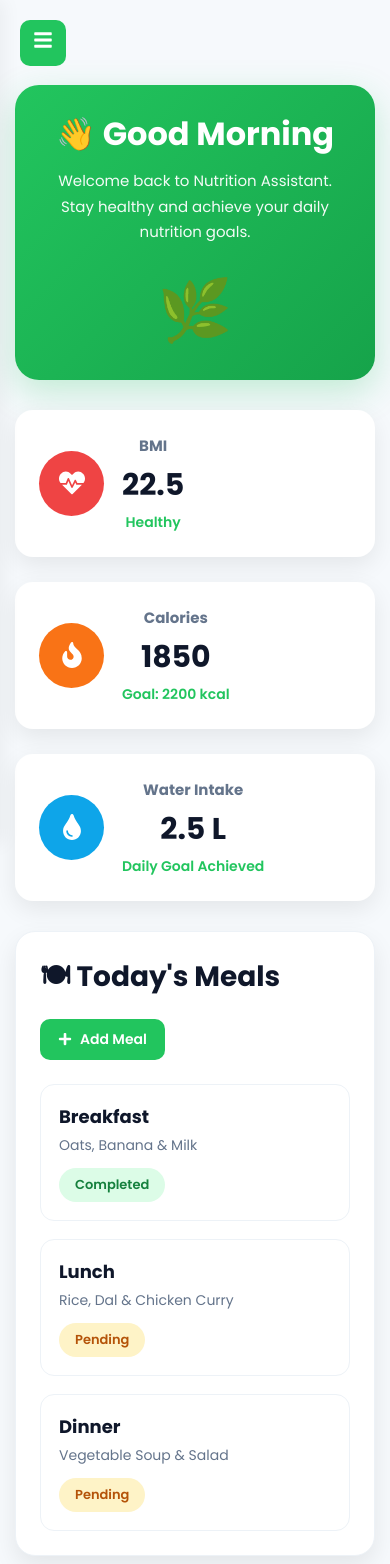
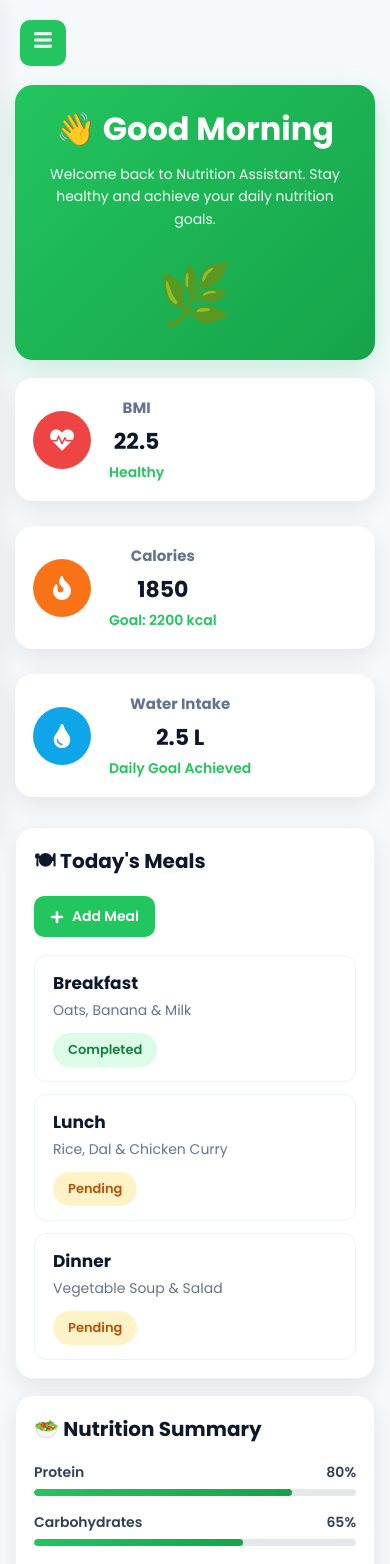
Before and after one commit to Neha-vundavilli2710/my-mern-project, a React (Vite) app in the folder client/: page /dashboard in a window 390 px wide. Shown: the top 1564 px of the page. Built offline with nearby package versions, Linux system fonts and the light colour scheme.

Commit message:
Refactor CSS styles for Dashboard components; improve layout and responsiveness

```diff
--- a/client/src/components/Dashboard/MealCard.css
+++ b/client/src/components/Dashboard/MealCard.css
@@ -1,34 +1,34 @@
 .meal-card{
     background:#ffffff;
-    border-radius:18px;
-    padding:24px;
-    box-shadow:0 10px 30px rgba(0,0,0,.08);
+    border-radius:16px;
+    padding:18px;
+    box-shadow:0 8px 22px rgba(0,0,0,.08);
     border:1px solid #edf2f7;
 }
 
-.meal-header {
-    display: flex;
-    justify-content: space-between;
-    align-items: center;
-    margin-bottom: 24px;
+.meal-header{
+    display:flex;
+    justify-content:space-between;
+    align-items:center;
+    margin-bottom:18px;
 }
 
-.meal-header h2 {
-    font-size: 28px;
-    font-weight: 700;
-    color: #0f172a;
-    margin: 0;
+.meal-header h2{
+    font-size:20px;
+    font-weight:700;
+    color:#0f172a;
+    margin:0;
 }
 
 .add-meal-btn{
     display:flex;
     align-items:center;
     gap:8px;
-    padding:10px 18px;
+    padding:10px 16px;
     border:none;
     border-radius:10px;
     background:#22c55e;
-    color:white;
+    color:#fff;
     font-size:14px;
     font-weight:600;
     cursor:pointer;
@@ -42,16 +42,16 @@
 .meal-list{
     display:flex;
     flex-direction:column;
-    gap:18px;
+    gap:12px;
 }
 
 .meal-item{
     display:flex;
     justify-content:space-between;
     align-items:center;
-    padding:18px;
+    padding:14px 18px;
     border:1px solid #edf2f7;
-    border-radius:14px;
+    border-radius:12px;
     transition:.3s;
 }
 
@@ -60,8 +60,8 @@
 }
 
 .meal-item h3{
-    font-size:18px;
-    margin-bottom:5px;
+    font-size:17px;
+    margin-bottom:4px;
     color:#0f172a;
 }
 
@@ -71,8 +71,8 @@
 }
 
 .meal-status{
-    padding:7px 16px;
-    border-radius:30px;
+    padding:7px 15px;
+    border-radius:25px;
     font-size:13px;
     font-weight:600;
 }
@@ -91,8 +91,8 @@
 
 .meal-header{
     flex-direction:column;
+    align-items:flex-start;
     gap:15px;
-    align-items:flex-start;
 }
 
 .meal-item{
--- a/client/src/components/Dashboard/NutritionSummary.css
+++ b/client/src/components/Dashboard/NutritionSummary.css
@@ -1,33 +1,38 @@
 .nutrition-card{
-    background:#fff;
-    border-radius:18px;
-    padding:24px;
-    box-shadow:0 10px 30px rgba(0,0,0,.08);
+    background:#ffffff;
+    border-radius:16px;
+    padding:18px;
+    box-shadow:0 8px 22px rgba(0,0,0,.08);
     border:1px solid #edf2f7;
 }
 
 .nutrition-card h2{
-    margin-bottom:24px;
+    margin-bottom:18px;
     color:#0f172a;
-    font-size:24px;
+    font-size:20px;
+    font-weight:700;
 }
 
 .nutrient{
-    margin-bottom:22px;
+    margin-bottom:16px;
+}
+
+.nutrient:last-child{
+    margin-bottom:0;
 }
 
 .nutrient-top{
     display:flex;
     justify-content:space-between;
-    margin-bottom:8px;
-    font-size:15px;
+    margin-bottom:6px;
+    font-size:14px;
     color:#334155;
     font-weight:600;
 }
 
 .progress{
     width:100%;
-    height:10px;
+    height:7px;
     background:#e5e7eb;
     border-radius:30px;
     overflow:hidden;
--- a/client/src/components/Dashboard/StatsCards.css
+++ b/client/src/components/Dashboard/StatsCards.css
@@ -23,7 +23,9 @@
 
     border-radius:18px;
 
-    padding:24px;
+    padding:18px;
+
+    min-height:110px;
 
     display:flex;
 
@@ -49,9 +51,9 @@
 
 .stat-icon{
 
-    width:65px;
+    width:58px;
 
-    height:65px;
+    height:58px;
 
     border-radius:50%;
 
@@ -61,7 +63,7 @@
 
     justify-content:center;
 
-    font-size:26px;
+    font-size:24px;
 
     color:white;
 
@@ -98,7 +100,7 @@
 
 .stat-card h2{
 
-    font-size:30px;
+    font-size:22px;
 
     color:#0f172a;
 
--- a/client/src/components/Dashboard/WelcomeCard.css
+++ b/client/src/components/Dashboard/WelcomeCard.css
@@ -6,7 +6,9 @@
 
     border-radius:20px;
 
-    padding:30px;
+    padding:18px 28px;
+
+    min-height:150px;
 
     display:flex;
 
@@ -14,7 +16,7 @@
 
     align-items:center;
 
-    margin-bottom:30px;
+    margin-bottom:16px;
 
     box-shadow:0 12px 25px rgba(34,197,94,.2);
 
@@ -35,6 +37,10 @@
     opacity:.95;
 
     line-height:1.6;
+
+    font-size:14px;
+
+    margin-top:6px;
 
 }
 
--- a/client/src/components/Sidebar/Sidebar.css
+++ b/client/src/components/Sidebar/Sidebar.css
@@ -10,7 +10,7 @@
 
     left:0;
 
-    width:260px;
+    width:230px;
 
     height:100vh;
 
--- a/client/src/pages/Dashboard/Dashboard.css
+++ b/client/src/pages/Dashboard/Dashboard.css
@@ -2,84 +2,80 @@
    DASHBOARD PAGE
 ========================== */
 
-.dashboard {
-    margin-left: 260px;
-    min-height: 100vh;
-    padding: 30px;
-    background: #f6f9fc;
-    overflow-x: hidden;
+.dashboard{
+    margin-left:230px;
+    min-height:100vh;
+    background:#f6f9fc;
+    padding:18px;
+    overflow-x:hidden;
 }
 
 /* ==========================
    WELCOME CARD
 ========================== */
 
-.welcome-card {
-    width: 100%;
-    background: linear-gradient(135deg, #22c55e, #16a34a);
-    border-radius: 24px;
-    padding: 35px;
-    color: #ffffff;
-    margin-bottom: 30px;
-    box-shadow: 0 12px 35px rgba(34, 197, 94, 0.25);
+.welcome-card{
+    width:100%;
+    background:linear-gradient(135deg,#22c55e,#16a34a);
+    border-radius:18px;
+    padding:22px 30px;
+    color:#ffffff;
+    margin-bottom:18px;
+    box-shadow:0 10px 30px rgba(34,197,94,.22);
 }
 
-.welcome-card h1 {
-    font-size: 40px;
-    margin-bottom: 12px;
-    font-weight: 700;
+.welcome-card h1{
+    font-size:30px;
+    margin-bottom:8px;
+    font-weight:700;
 }
 
-.welcome-card p {
-    font-size: 18px;
-    line-height: 1.7;
-    opacity: .95;
+.welcome-card p{
+    font-size:15px;
+    line-height:1.6;
+    opacity:.95;
 }
 
 /* ==========================
    STATS SECTION
 ========================== */
 
-.stats-grid {
-    display: grid;
-    grid-template-columns: repeat(3, 1fr);
-    gap: 25px;
-    margin-bottom: 30px;
+.stats-grid{
+    display:grid;
+    grid-template-columns:repeat(3,1fr);
+    gap:16px;
+    margin-bottom:18px;
 }
 
 /* ==========================
-   LOWER DASHBOARD
+   LOWER SECTION
 ========================== */
 
-.dashboard-bottom {
-    display: grid;
-    grid-template-columns: 1.3fr 1fr;
-    gap: 25px;
-    align-items: start;
+.dashboard-bottom{
+    display:grid;
+    grid-template-columns:1.35fr .95fr;
+    gap:16px;
+    align-items:start;
 }
 
-/* ==========================
-   COMMON CARD
-========================== */
-
-.dashboard-bottom > * {
-    background: #ffffff;
-    border-radius: 20px;
-    box-shadow: 0 10px 25px rgba(0,0,0,.08);
+.dashboard-bottom>*{
+    background:#ffffff;
+    border-radius:18px;
+    box-shadow:0 8px 22px rgba(0,0,0,.08);
 }
 
 /* ==========================
    TABLET
 ========================== */
 
-@media (max-width:1200px) {
+@media(max-width:1200px){
 
-    .stats-grid {
-        grid-template-columns: repeat(2,1fr);
+.stats-grid{
+    grid-template-columns:repeat(2,1fr);
 }
 
-    .dashboard-bottom {
-        grid-template-columns: 1fr;
+.dashboard-bottom{
+    grid-template-columns:1fr;
 }
 
 }
@@ -88,15 +84,15 @@
    MOBILE
 ========================== */
 
-@media (max-width:992px) {
+@media(max-width:992px){
 
-    .dashboard {
-        margin-left: 0;
-        padding: 90px 20px 30px;
+.dashboard{
+    margin-left:0;
+    padding:90px 18px 25px;
 }
 
-    .stats-grid {
-        grid-template-columns: 1fr;
+.stats-grid{
+    grid-template-columns:1fr;
 }
 
 }
@@ -105,22 +101,22 @@
    SMALL MOBILE
 ========================== */
 
-@media (max-width:576px) {
+@media(max-width:576px){
 
-    .dashboard {
-        padding: 85px 15px 25px;
+.dashboard{
+    padding:85px 15px 20px;
 }
 
-    .welcome-card {
-        padding: 25px;
+.welcome-card{
+    padding:20px;
 }
 
-    .welcome-card h1 {
-        font-size: 28px;
+.welcome-card h1{
+    font-size:26px;
 }
 
-    .welcome-card p {
-        font-size: 15px;
+.welcome-card p{
+    font-size:14px;
 }
 
 }
```
Lines whose indentation alone changed are shown as unchanged.
